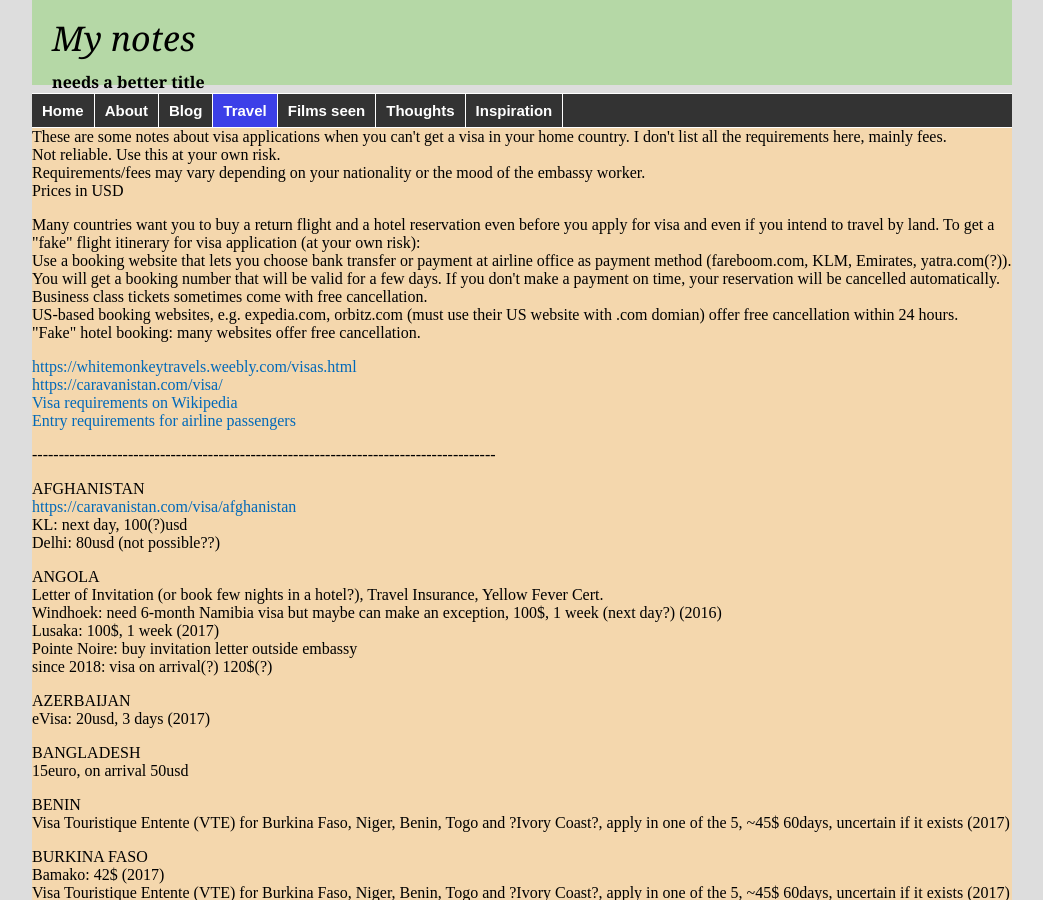
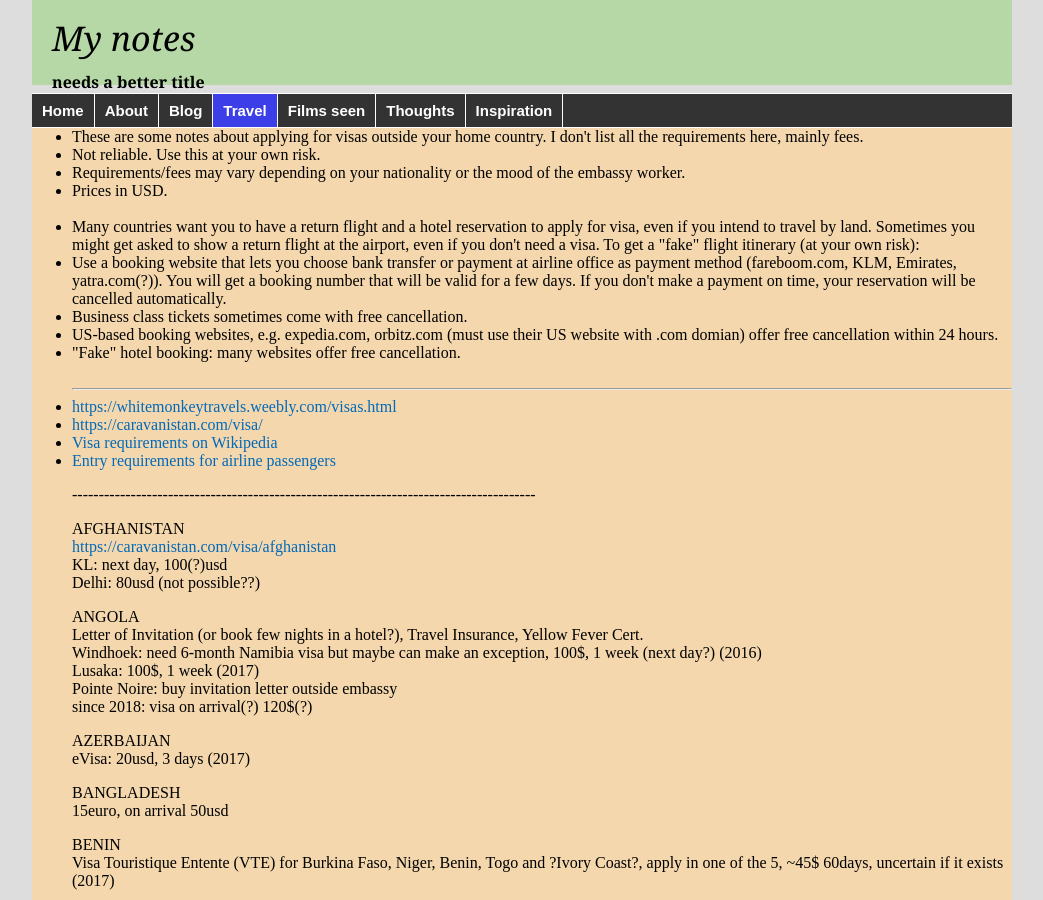
Before and after one commit to witbag/witbag.github.io, a Jekyll site: the page built from travel/visas.html, in a window 1280 px wide and 900 px high. Shown: the whole window, without its empty margins (118-1161 px from the left). Built offline with Jekyll 4.4.1, drawn with Linux system fonts in a browser that asks for light colours.

Commit message:
Update visas.html

```diff
--- a/travel/visas.html
+++ b/travel/visas.html
@@ -5,20 +5,24 @@ title: Travel advice
 
 <div class="travel">
 
-<p>These are some notes about visa applications when you can't get a visa in your home country. I don't list all the requirements here, mainly fees.<br />
-Not reliable. Use this at your own risk.<br />
-Requirements/fees may vary depending on your nationality or the mood of the embassy worker.<br />
-Prices in USD</p>
-<p>Many countries want you to buy a return flight and a hotel reservation even before you apply for visa and even if you intend to travel by land. To get a "fake" flight itinerary for visa application (at your own risk): <br />
-Use a booking website that lets you choose bank transfer or payment at airline office as payment method (fareboom.com, KLM, Emirates, yatra.com(?)). You will get a booking number that will be valid for a few days. If you don't make a payment on time, your reservation will be cancelled automatically.<br />
-Business class tickets sometimes come with free cancellation.<br />
-US-based booking websites, e.g. expedia.com, orbitz.com (must use their US website with .com domian) offer free cancellation within 24 hours.<br>
-"Fake" hotel booking: many websites offer free cancellation.</p>
-<p><a href="https://whitemonkeytravels.weebly.com/visas.html" target=_blank>https://whitemonkeytravels.weebly.com/visas.html</a><br />
-<a href="https://caravanistan.com/visa/" target=_blank>https://caravanistan.com/visa/</a><br />
-<a href="https://en.wikipedia.org/wiki/Template:Visa_requirements" target=_blank>Visa requirements on Wikipedia</a><br>
-<a href="https://www.koreanair.com/global/en/traveling/airport-check-in/visas-passports-immigration-regulation0/timaticweb/" target=_blank>Entry requirements for airline passengers</a>
-</p>
+<ul>
+<li>These are some notes about applying for visas outside your home country. I don't list all the requirements here, mainly fees.
+<li>Not reliable. Use this at your own risk.
+<li>Requirements/fees may vary depending on your nationality or the mood of the embassy worker.
+<li>Prices in USD.<br>
+<br>
+<li>Many countries want you to have a return flight and a hotel reservation to apply for visa, even if you intend to travel by land. Sometimes you might get asked to show a return flight at the airport, even if you don't need a visa. To get a "fake" flight itinerary (at your own risk):
+<li>Use a booking website that lets you choose bank transfer or payment at airline office as payment method (fareboom.com, KLM, Emirates, yatra.com(?)). You will get a booking number that will be valid for a few days. If you don't make a payment on time, your reservation will be cancelled automatically.
+<li>Business class tickets sometimes come with free cancellation.
+<li>US-based booking websites, e.g. expedia.com, orbitz.com (must use their US website with .com domian) offer free cancellation within 24 hours.
+<li>"Fake" hotel booking: many websites offer free cancellation.<br>
+<br>
+<hr>
+<li><a href="https://whitemonkeytravels.weebly.com/visas.html" target=_blank>https://whitemonkeytravels.weebly.com/visas.html</a>
+<li><a href="https://caravanistan.com/visa/" target=_blank>https://caravanistan.com/visa/</a>
+<li><a href="https://en.wikipedia.org/wiki/Template:Visa_requirements" target=_blank>Visa requirements on Wikipedia</a>
+<li><a href="https://www.koreanair.com/global/en/traveling/airport-check-in/visas-passports-immigration-regulation0/timaticweb/" target=_blank>Entry requirements for airline passengers</a><br>
+
 <p>---------------------------------------------------------------------------------------</p>
 <p>AFGHANISTAN<br /><a href="https://caravanistan.com/visa/afghanistan" target=_blank>https://caravanistan.com/visa/afghanistan</a><br />KL: next day, 100(?)usd<br />Delhi: 80usd (not possible??)</p>
 <p>ANGOLA<br />Letter of Invitation (or book few nights in a hotel?), Travel Insurance, Yellow Fever Cert.<br />Windhoek: need 6-month Namibia visa but maybe can make an exception, 100$, 1 week (next day?) (2016)<br />Lusaka: 100$, 1 week (2017)<br />Pointe Noire: buy invitation letter outside embassy<br />since 2018: visa on arrival(?) 120$(?)</p>
@@ -80,3 +84,4 @@ US-based booking websites, e.g. expedia.com, orbitz.com (must use their US websi
 <p>VIETNAM<br />E-visa: 25USD , can enter/exit only some border points (2017)<br />Phnom Penh (48h), Battambang (48h), Sihanoukville: 40USD (60$?), same or next day extra 10$<br />consulate can issue a visa on a separate document (saves a page on your passport). <br />Vientiane: 70usd, next day<br />Luang Prabang: 40usd (3 days), 50usd (next day) (70$?)</p>
 <p>ZAMBIA<br />50$ KAZA Uni-visa on arrival for Zambia and Zimbabwe (cancelled?)</p>
 <p>ZIMBABWE<br />50$ KAZA Uni-visa on arrival for Zambia and Zimbabwe (cancelled?)<br />30$ (55$?) visa on arrival (2015)</p>
+</ul>
```
